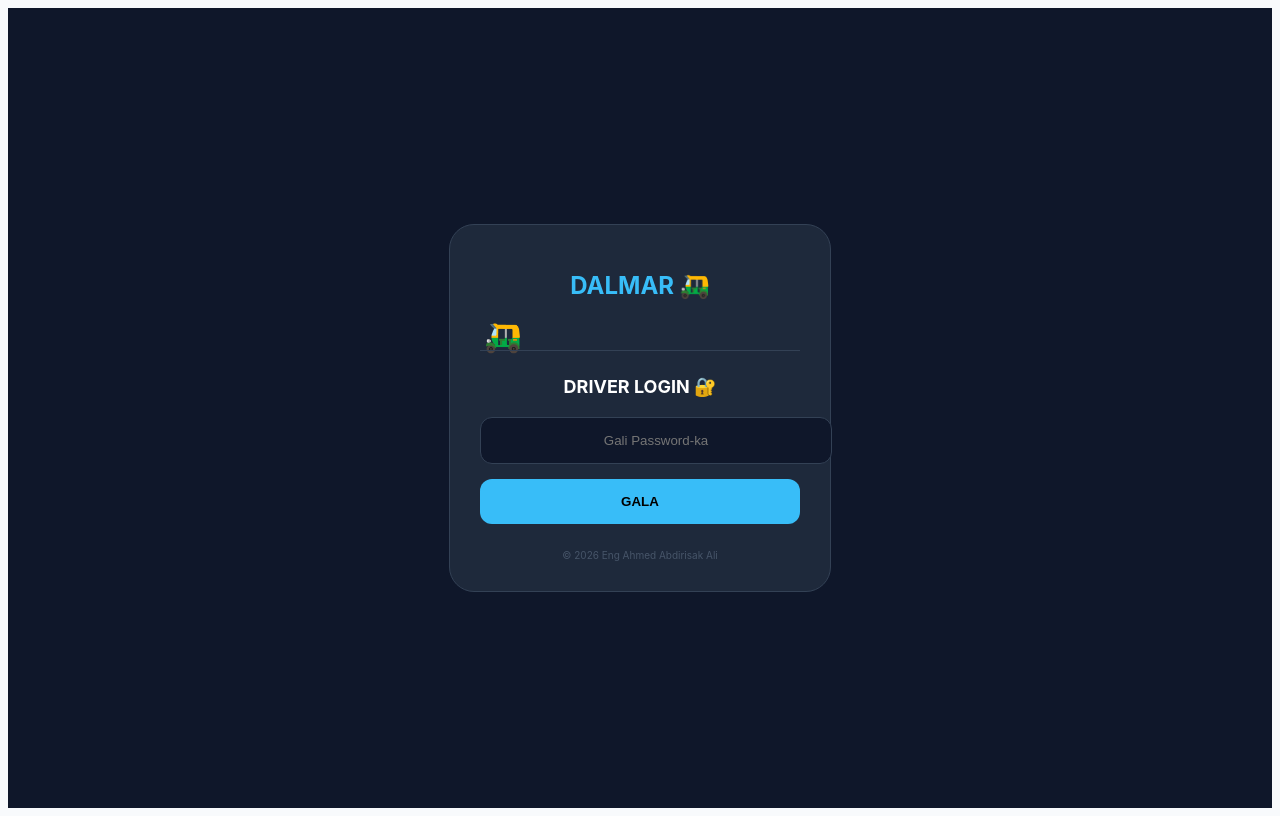
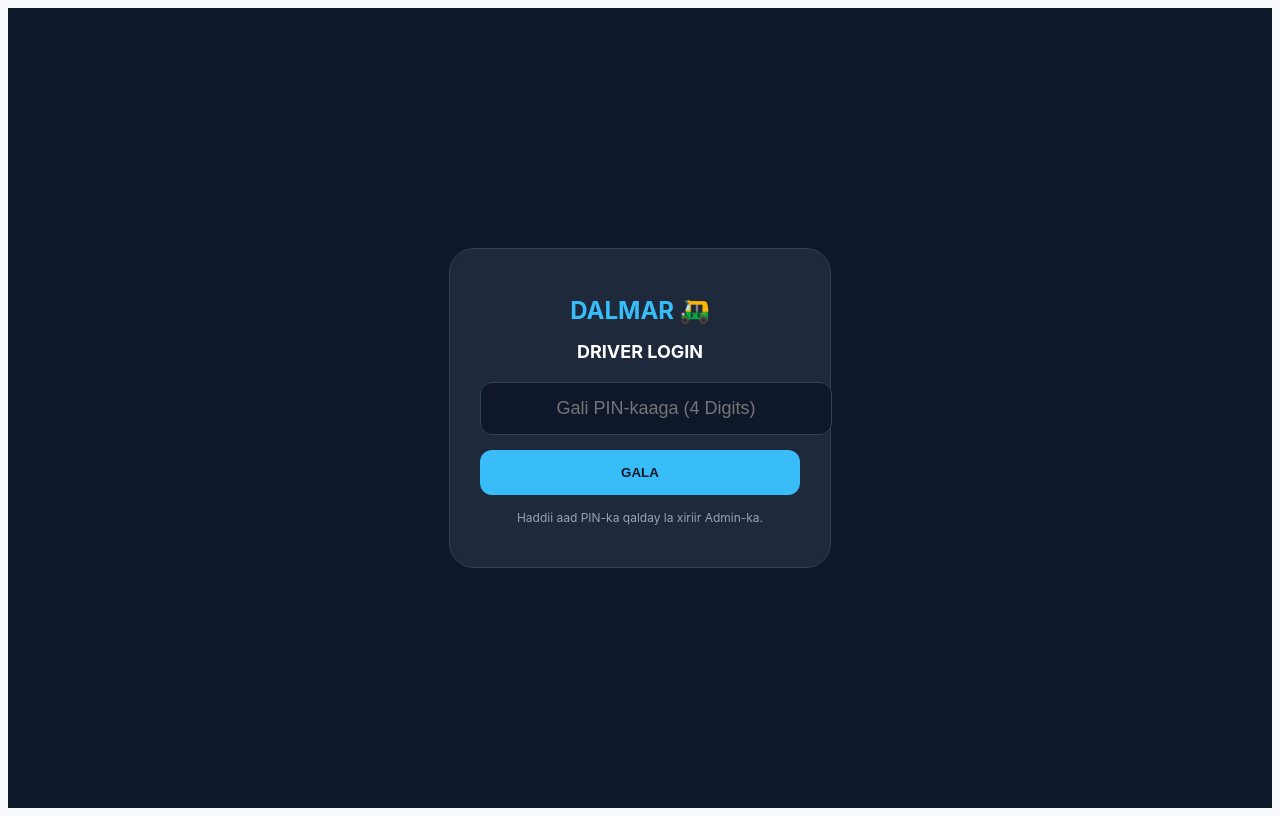
Before and after one commit to dalmar-app/dalmarapp, a React (Vite) app: page /driver-login in a window 1280 px wide. Built offline with nearby package versions, Linux system fonts and the light colour scheme.

Commit message:
Update Login.jsx

```diff
--- a/src/components/Login.jsx
+++ b/src/components/Login.jsx
@@ -1,43 +1,65 @@
 import React, { useState } from 'react';
 import { useNavigate } from 'react-router-dom';
+import { createClient } from '@supabase/supabase-js';
+
+// Hubi in xogtan ay la mid tahay tan Admin-kaaga
+const supabase = createClient(
+  'https://nfhzzympuvilshvxsnhd.supabase.co',
+  'sb_publishable_ssWbjSHfhXpm5orvSLyKIw_SNPdJeZT'
+);
 
 const Login = () => {
-  const [pass, setPass] = useState('');
+  const [pin, setPin] = useState('');
+  const [loading, setLoading] = useState(false);
   const navigate = useNavigate();
 
-  const handleLogin = () => {
-    if (pass === 'garowe2026') {
+  const handleLogin = async (e) => {
+    e.preventDefault();
+    setLoading(true);
+
+    // 1. Halkan waxaan ka baaraynaa Supabase haddii PIN-ku jiro
+    const { data, error } = await supabase
+      .from('drivers')
+      .select('*')
+      .eq('pin', pin)
+      .single();
+
+    if (data) {
+      // Haddii PIN-ku sax yahay
       localStorage.setItem('driverAuth', 'true');
+      localStorage.setItem('driverCity', data.city); // Magaalada darawalka ayuu xasuusanayaa
       navigate('/drivers');
     } else {
-      alert("Password-ku waa khaldan yahay!");
+      // Haddii PIN-ka la waayo ama uu khaldan yahay
+      alert("PIN-ka darawalku waa khaldan yahay!");
     }
+    setLoading(false);
   };
 
   return (
     <div style={styles.container}>
-      <style>
-        {`
-          @keyframes moveBajaaj {
-            0% { transform: translateX(-120%); }
-            100% { transform: translateX(120%); }
-          }
-          .road { width: 100%; height: 40px; position: relative; overflow: hidden; margin-bottom: 20px; display: flex; align-items: center; }
-          .bajaaj-icon { font-size: 30px; position: absolute; animation: moveBajaaj 10s infinite linear; }
-          .line { width: 100%; height: 1px; background: #334155; position: absolute; bottom: 5px; }
-        `}
-      </style>
-
       <div style={styles.loginBox}>
         <h1 style={{color: '#38bdf8', fontSize: '24px'}}>DALMAR 🛺</h1>
-        <div className="road">
-          <div className="bajaaj-icon">🛺</div>
-          <div className="line"></div>
-        </div>
-        <h2 style={{fontSize: '18px', marginBottom: '20px'}}>DRIVER LOGIN 🔐</h2>
-        <input type="password" placeholder="Gali Password-ka" onChange={(e) => setPass(e.target.value)} style={styles.input} />
-        <button onClick={handleLogin} style={styles.btn}>GALA</button>
-        <footer style={styles.footer}>© 2026 Eng Ahmed Abdirisak Ali</footer>
+        <h2 style={{fontSize: '18px', marginBottom: '20px'}}>DRIVER LOGIN</h2>
+
+        <form onSubmit={handleLogin}>
+          <input
+            type="text"
+            placeholder="Gali PIN-kaaga (4 Digits)"
+            value={pin}
+            onChange={(e) => setPin(e.target.value)}
+            style={styles.input}
+            maxLength="4"
+            required
+          />
+          <button type="submit" style={styles.btn} disabled={loading}>
+            {loading ? "Checking..." : "GALA"}
+          </button>
+        </form>
+
+        <p style={{fontSize: '12px', marginTop: '15px', color: '#94a3b8'}}>
+          Haddii aad PIN-ka qalday la xiriir Admin-ka.
+        </p>
       </div>
     </div>
   );
@@ -46,9 +68,8 @@ const Login = () => {
 const styles = {
   container: { backgroundColor: '#0f172a', height: '100vh', display: 'flex', justifyContent: 'center', alignItems: 'center', color: 'white', textAlign: 'center' },
   loginBox: { padding: '30px', border: '1px solid #334155', borderRadius: '25px', backgroundColor: '#1e293b', width: '320px' },
-  input: { padding: '15px', borderRadius: '12px', marginBottom: '15px', width: '100%', border: '1px solid #334155', backgroundColor: '#0f172a', color: 'white', textAlign: 'center' },
-  btn: { padding: '15px', backgroundColor: '#38bdf8', border: 'none', borderRadius: '12px', fontWeight: 'bold', width: '100%', cursor: 'pointer' },
-  footer: { fontSize: '10px', marginTop: '25px', color: '#475569' }
+  input: { padding: '15px', borderRadius: '12px', marginBottom: '15px', width: '100%', border: '1px solid #334155', backgroundColor: '#0f172a', color: 'white', textAlign: 'center', fontSize: '18px' },
+  btn: { padding: '15px', backgroundColor: '#38bdf8', border: 'none', borderRadius: '12px', fontWeight: 'bold', width: '100%', cursor: 'pointer', color: '#0f172a' }
 };
 
 export default Login;
```
